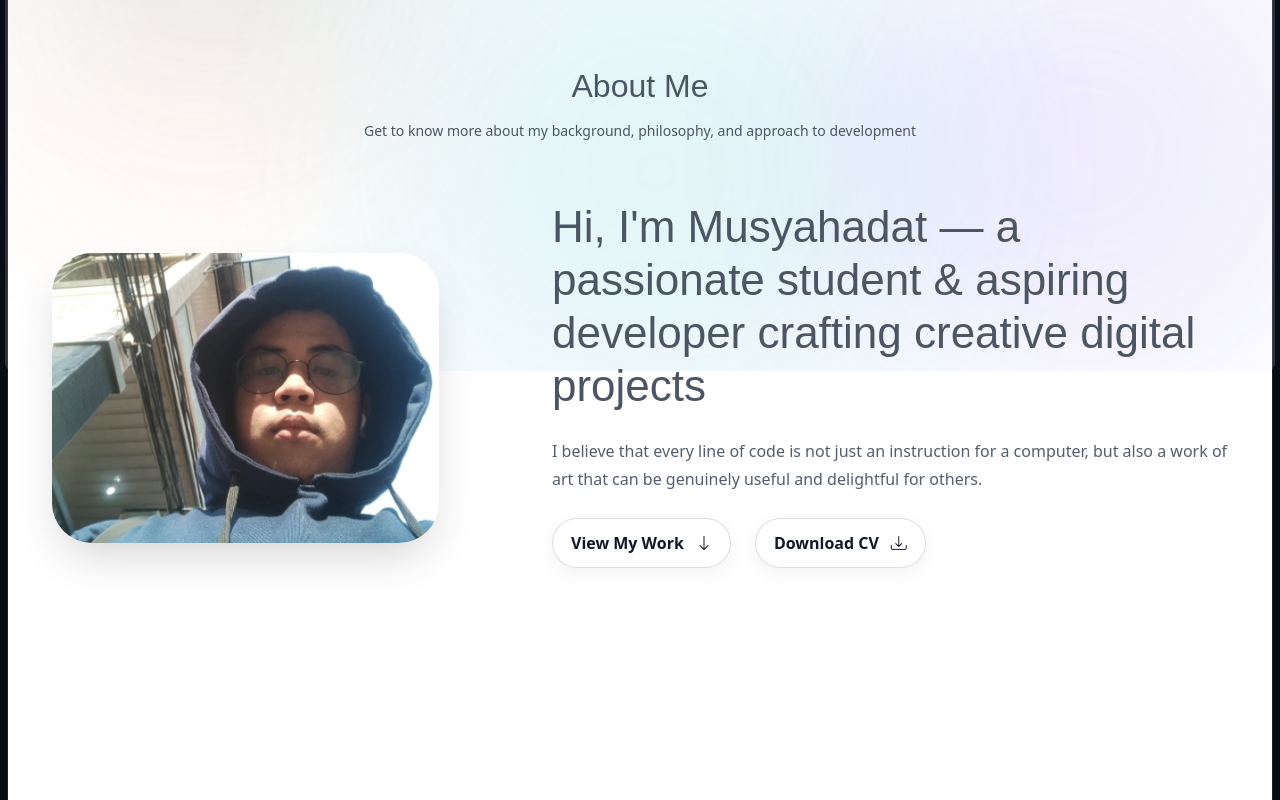
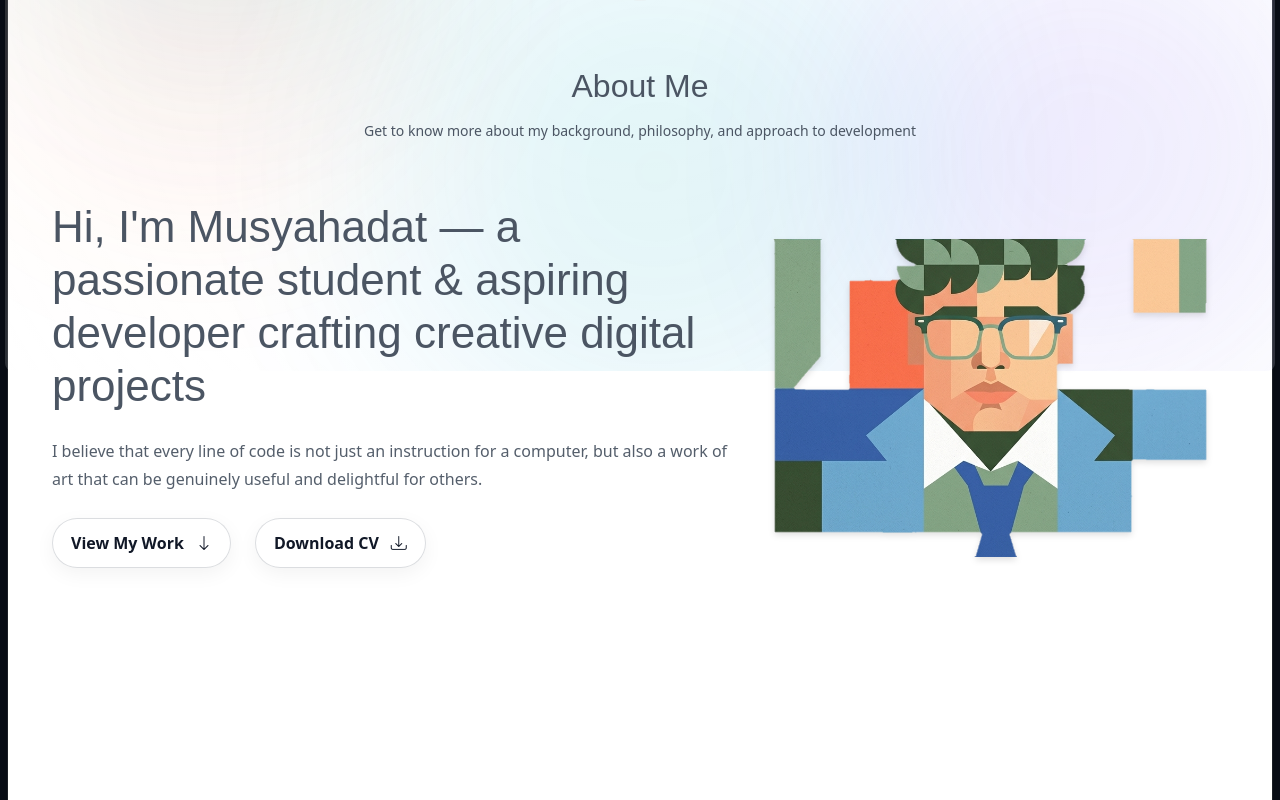
Before and after one commit to musyaaS30/musya-portfolio, a React (Vite) app: page /home in a window 1280 px wide. Shown: the part 424-1224 px from the top of the page. Built offline with nearby package versions, Linux system fonts and the light colour scheme.

Commit message:
feat(about): swap layout to text on left and cartoon illustration on right

```diff
--- a/src/components/About.jsx
+++ b/src/components/About.jsx
@@ -123,25 +123,8 @@ const About = () => {
       <div className="container">
         {/* Intro */}
         <div className="row align-items-center intro-wrap gy-5">
-          {/* Foto di Kiri */}
-          <div className="col-lg-5" data-aos="fade-right">
-            <figure className="profile-figure text-center text-lg-start">
-              <img
-                src="/assets/img/profile/profile.jpg"
-                alt="Musyahadat"
-                className="img-fluid profile-photo"
-                onError={(e) => {
-                  if (!e.target.dataset.fallback) {
-                    e.target.dataset.fallback = "true";
-                    e.target.src = "/assets/img/profile/profile2.jpg";
-                  }
-                }}
-              />
-            </figure>
-          </div>
-
-          {/* Teks di Kanan Foto */}
-          <div className="col-lg-7" data-aos="fade-left">
+          {/* Teks di Kiri */}
+          <div className="col-lg-7" data-aos="fade-right">
             <div className="intro-content text-center text-lg-start">
               {/* Headline - Section 1 */}
               <h2
@@ -188,6 +171,23 @@ const About = () => {
                 </a>
               </div>
             </div>
+          </div>
+
+          {/* Foto / Ilustrasi di Kanan */}
+          <div className="col-lg-5" data-aos="fade-left">
+            <figure className="profile-figure text-center text-lg-end">
+              <img
+                src="/assets/img/ilustration/cartoon.png"
+                alt="Musyahadat"
+                className="img-fluid max-w-[380px] sm:max-w-[420px] object-contain drop-shadow-md"
+                onError={(e) => {
+                  if (!e.target.dataset.fallback) {
+                    e.target.dataset.fallback = "true";
+                    e.target.src = "/assets/img/profile/profile2.jpg";
+                  }
+                }}
+              />
+            </figure>
           </div>
         </div>
 
```
Also changed, not shown: public/assets/img/ilustration/cartoon.png (added).
